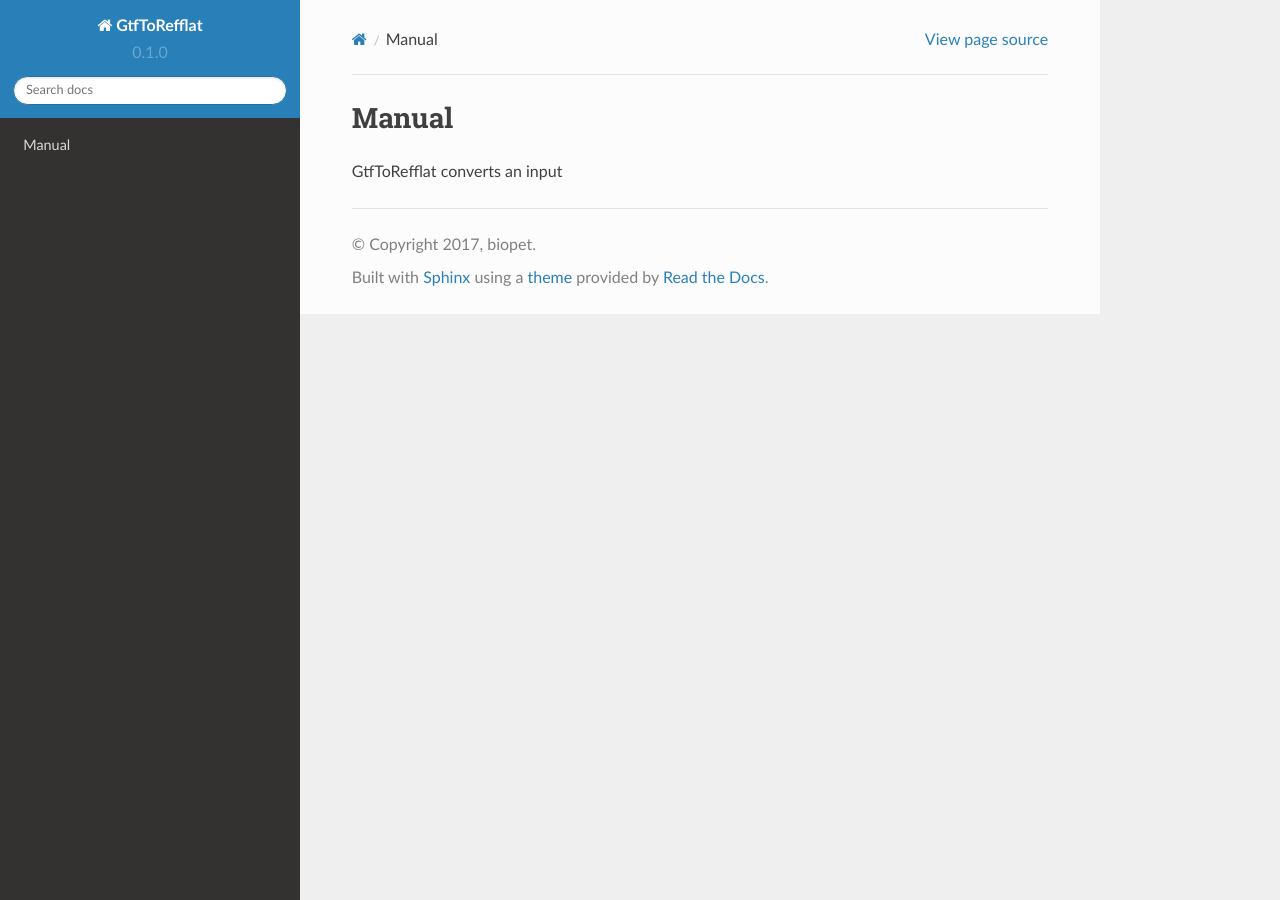
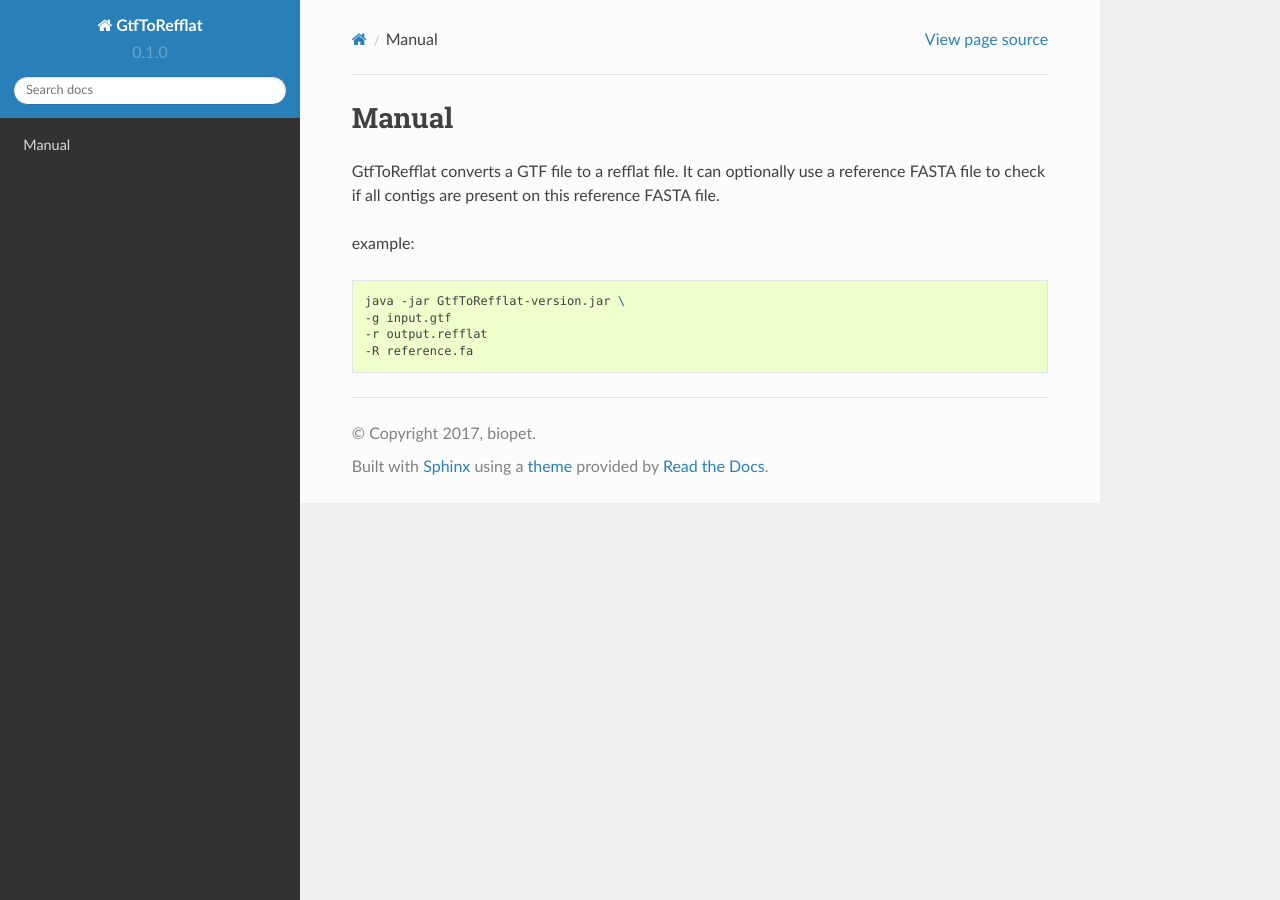
Before and after one commit to biopet/gtftorefflat, a Sphinx documentation site: the page built from docs/MANUAL.md, in a window 1280 px wide. Built offline with Sphinx 7.4.7 and the Read the Docs theme 2.0.0, drawn with Linux system fonts in a browser that asks for light colours.

Commit message:
completed manual

````diff
--- a/docs/MANUAL.md
+++ b/docs/MANUAL.md
@@ -1,3 +1,13 @@
 # Manual
 
-GtfToRefflat converts an input
+GtfToRefflat converts a GTF file to a refflat file.
+It can optionally use a reference FASTA file to check if all contigs are present on this reference FASTA file.
+
+example:
+
+```BASH
+java -jar GtfToRefflat-version.jar \
+-g input.gtf
+-r output.refflat
+-R reference.fa
+```
````
